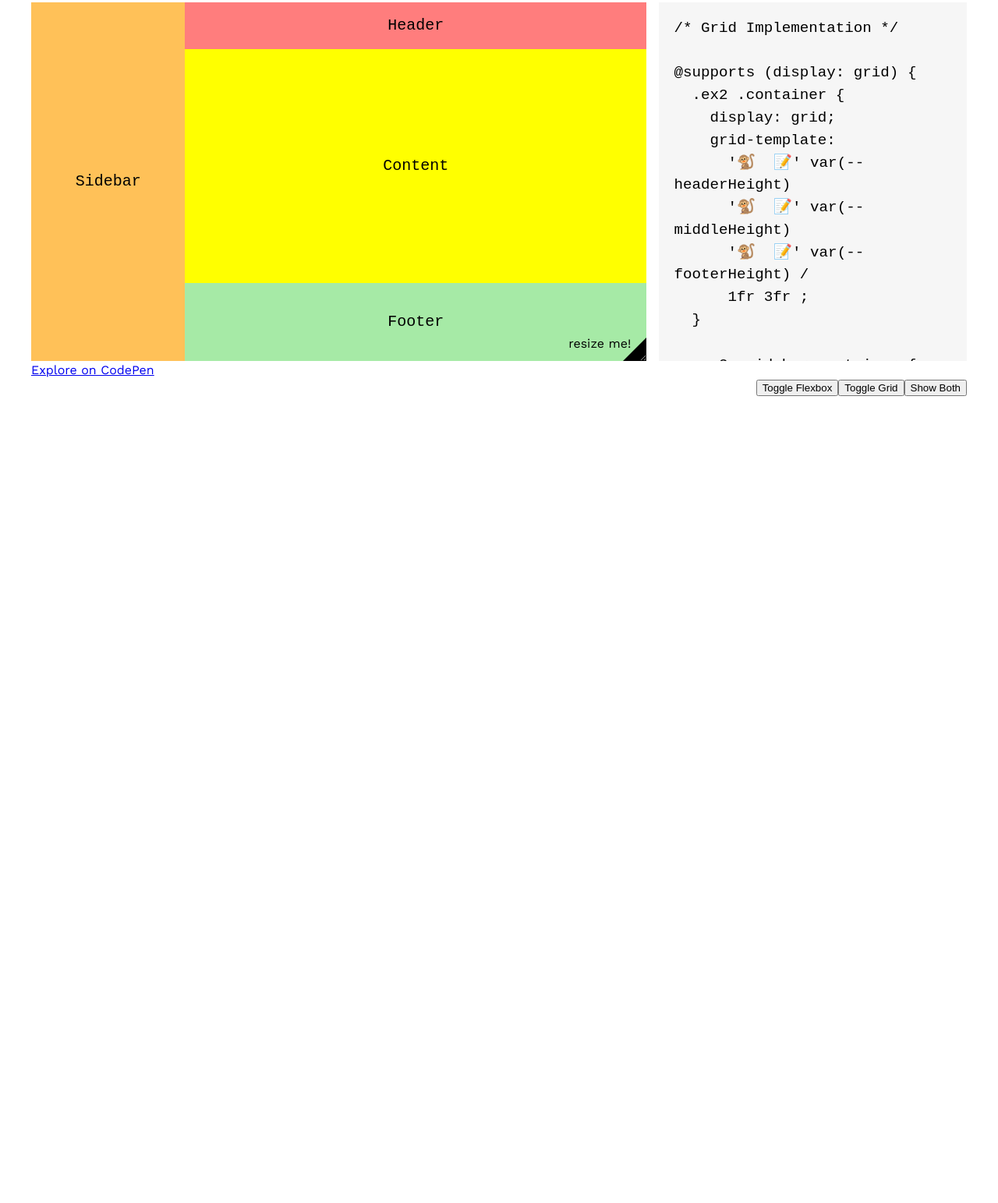
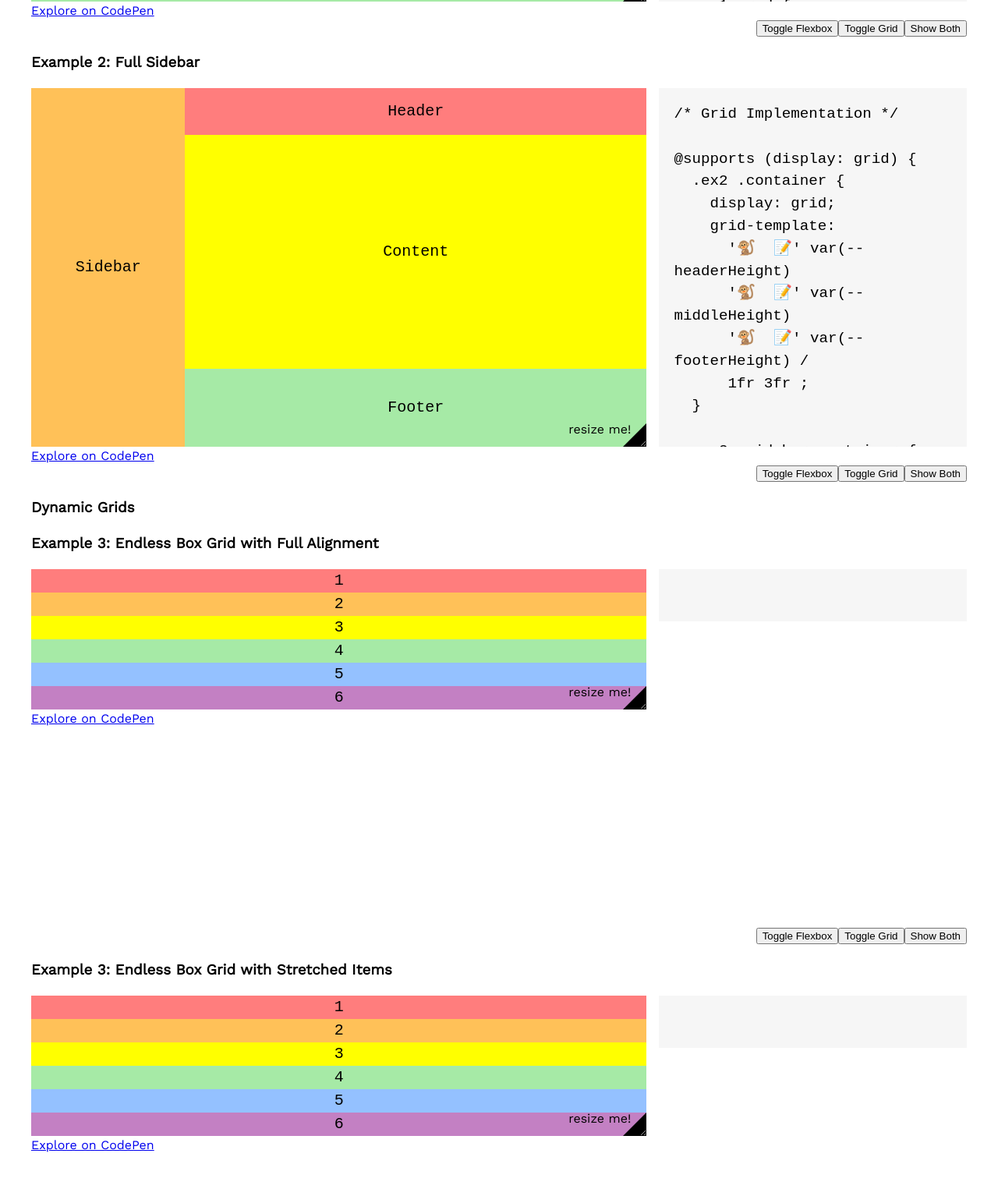
Before and after one commit to una/gridtoflex.com, a website: page index.html in a window 1280 px wide. Shown: the part 1257-2800 px from the top of the page at 78% size. Before the commit the page ends 1765 px from the top, so only its background shows below. Drawn offline with nearby package versions, Linux system fonts and the light colour scheme; files that its build step writes are made by us from their sources.

Commit message:
seting up for ex3

```diff
--- a/index.html
+++ b/index.html
@@ -10,12 +10,12 @@
     <h1><span>Grid</span><span>to</span><span>Flex</span></h1>
     <h2>Flexbox fallbacks for popular UI solutions that use CSS Grid.</h2>
     <div class="intro-text-area">
-      <p>CSS grid is AMAZING! However, if you need to support users of IE11 and below, or Edge 15 and below, grid won't really work as you expect. This site is a solution for you so you can start to progressively enhance without fear!<br><br>
+      <p>CSS grid is AMAZING! However, if you need to support users of IE11 and below, or Edge 15 and below, grid won't really work as you expect (more info <a href="https://www.youtube.com/watch?v=7msERxu7ivg&t=157s">here</a>). This site is a solution for you so you can start to progressively enhance without fear!<br><br>
 
       Things to Note: CSS grid allows for specified styling using the vertical area as well as horizontal. Flexbox doesn't allow for this, so we'll be using fixed heights in these examples. Also, because of how much power grid gives us, some of these are not the most elegant markup you could use when writing with grid-only. They are instead all solutions that allow for a flexbox fallback without changing markup, so you can progressively enhance your user's experience.<br><br>
 
       The components would also take the height of the internal elements. Feel free to play around with the CSS. To swap between implementations, use the toggles. You can also play with these in Codepen (which may have better syntax highlighting!).</p>
-      <p>The code blocks are fully editable, and you can update the shared variables here, too!<br><br>
+      <p>The code blocks are fully editable, and you can update the shared variables here, too (but note that browsers which don't support grid also don't support variables, so use this only for understanding, and absolute values in prod!)<br><br>
       <style class="show-code" contenteditable="true">:root {
   --headerHeight: 60px;
   --middleHeight: 300px;
@@ -24,6 +24,8 @@
     </div>
 
     <hr/>
+
+    <h2>Page Layouts</h2>
 
     <h3>Example 1: Embedded Sidebar</h3>
 
@@ -71,6 +73,57 @@
         <button class="both-button">Show Both</button>
       </div>
     </div>
+
+    <h3>Dynamic Grids</h3>
+
+    <h3>Example 3: Endless Box Grid with Full Alignment</h3>
+
+    <div class="example-section ex3">
+      <div class="example-area">
+        <div class="container">
+          <div class="red">1</div>
+          <div class="orange">2</div>
+          <div class="yellow">3</div>
+          <div class="green">4</div>
+          <div class="blue">5</div>
+          <div class="purple">6</div>
+        </div>
+        <a href="https://codepen.io/una/pen/31912d73a9970dc8cde5f5046110e23f" class="codepen-link">Explore on CodePen</a>
+      </div>
+      <div class="code-area">
+        <style class="show-code both" contenteditable="true"></style>
+      </div>
+      <div class="button-area">
+        <button class="flex-button">Toggle Flexbox</button>
+        <button class="grid-button">Toggle Grid</button>
+        <button class="both-button">Show Both</button>
+      </div>
+    </div>
+
+    <h3>Example 3: Endless Box Grid with Stretched Items</h3>
+
+    <div class="example-section ex4">
+      <div class="example-area">
+        <div class="container">
+          <div class="red">1</div>
+          <div class="orange">2</div>
+          <div class="yellow">3</div>
+          <div class="green">4</div>
+          <div class="blue">5</div>
+          <div class="purple">6</div>
+        </div>
+        <a href="https://codepen.io/una/pen/31912d73a9970dc8cde5f5046110e23f" class="codepen-link">Explore on CodePen</a>
+      </div>
+      <div class="code-area">
+        <style class="show-code both" contenteditable="true"></style>
+      </div>
+      <div class="button-area">
+        <button class="flex-button">Toggle Flexbox</button>
+        <button class="grid-button">Toggle Grid</button>
+        <button class="both-button">Show Both</button>
+      </div>
+    </div>
+
   </div>
 </body>
 <script src="js/j.js"></script>
```
